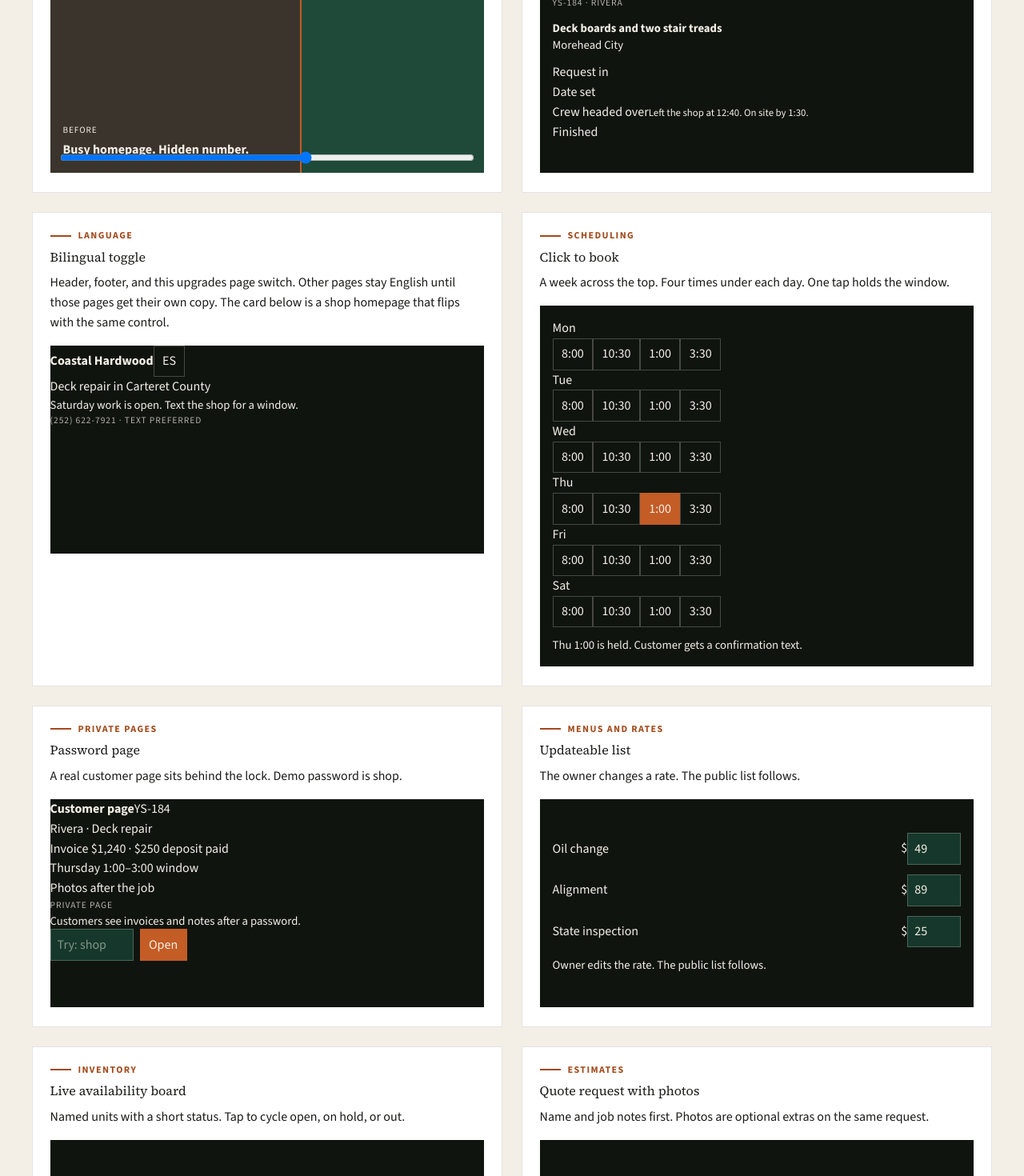
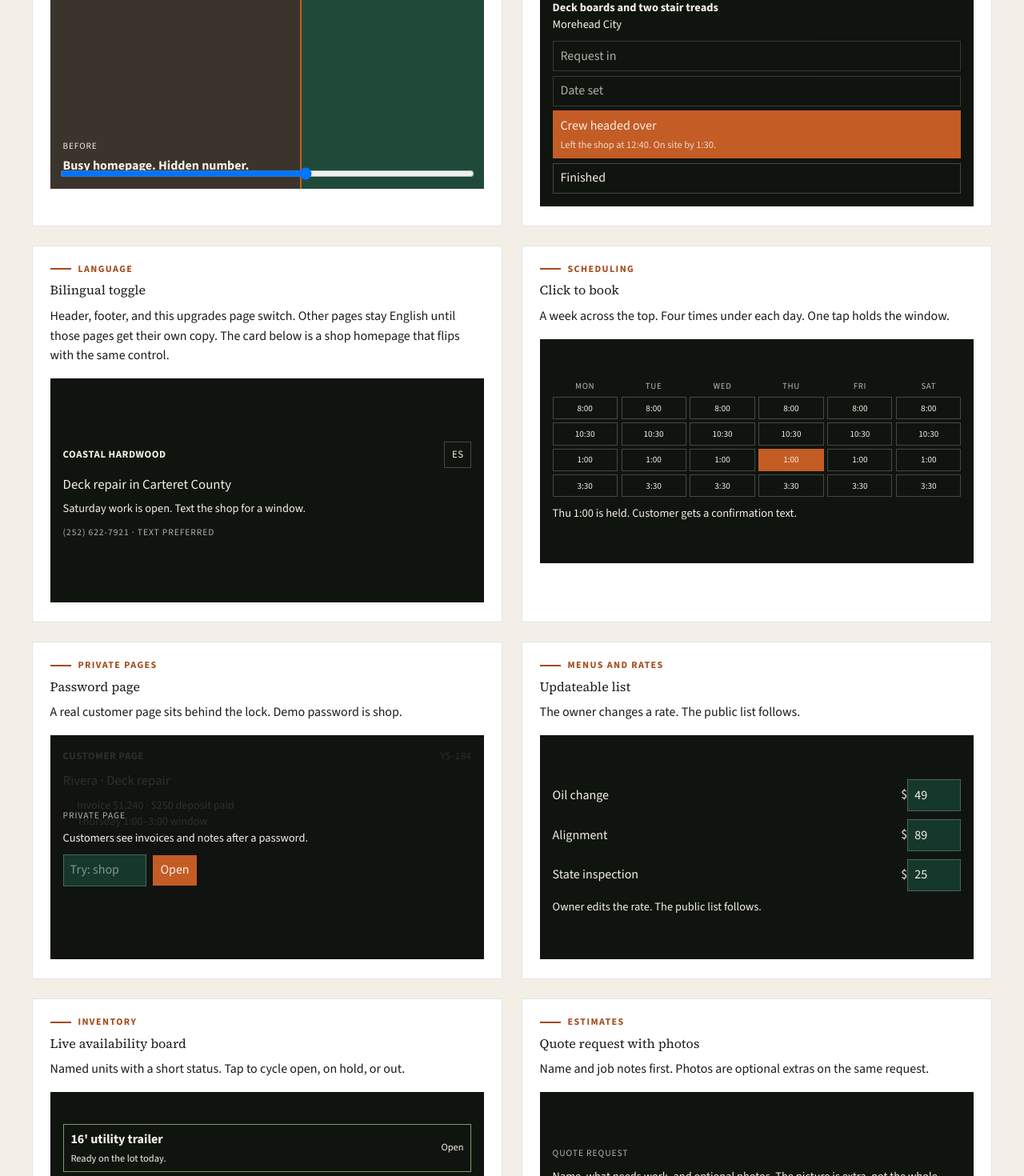
Before and after one commit to CRMwebsolution/yoursitesolution-co, a Next.js app: page /upgrades in a window 1280 px wide. Shown: the part 2360-3830 px from the top of the page at 80% size. Built offline with nearby package versions, Linux system fonts and the light colour scheme.

Commit message:
Style reworked upgrade demo cards

```diff
--- a/app/upgrades/upgrades.css
+++ b/app/upgrades/upgrades.css
@@ -26,7 +26,7 @@
 
 .upgrade-stage {
   margin-top: 1rem;
-  min-height: 260px;
+  min-height: 280px;
   background: #10140f;
   color: #f4efe6;
   overflow: hidden;
@@ -96,34 +96,16 @@
   background: color-mix(in srgb, #f4efe6 12%, #10140f);
 }
 
-.upgrade-list {
-  display: grid;
-  gap: 1rem;
-}
-
-@media (min-width: 800px) {
-  .upgrade-list {
-    grid-template-columns: repeat(3, 1fr);
-  }
-}
-
-.upgrade-list article {
-  padding: 1.1rem 1.15rem 1.25rem;
-  border: 1px solid color-mix(in srgb, currentColor 12%, transparent);
-}
-
-.upgrade-list h3 {
-  margin: 0.4rem 0 0.45rem;
-}
-
 .demo-pad,
-.theme-stage {
-  min-height: 260px;
+.theme-stage,
+.mini-page {
+  min-height: 280px;
   padding: 1rem;
   display: flex;
   flex-direction: column;
   justify-content: center;
-  gap: 0.75rem;
+  gap: 0.65rem;
+  position: relative;
 }
 
 .demo-kicker {
@@ -136,7 +118,7 @@
 
 .demo-note {
   margin: 0;
-  font-size: 0.92rem;
+  font-size: 0.9rem;
   line-height: 1.4;
 }
 
@@ -147,37 +129,49 @@
 }
 
 .chip,
-.track-steps button,
-.avail {
+.avail,
+.status-list button {
   border: 1px solid color-mix(in srgb, #f4efe6 24%, transparent);
   background: transparent;
   color: inherit;
-  padding: 0.4rem 0.65rem;
+  padding: 0.35rem 0.55rem;
   font: inherit;
   cursor: pointer;
 }
 
 .chip.is-on,
-.track-steps button.is-on {
+.status-list button.is-on {
   background: #c45c26;
   border-color: #c45c26;
 }
 
-.track-steps {
+.status-list {
+  list-style: none;
+  margin: 0;
+  padding: 0;
   display: grid;
-  grid-template-columns: repeat(4, 1fr);
   gap: 0.35rem;
 }
 
-.track-steps button {
-  font-size: 0.72rem;
-  letter-spacing: 0.04em;
-  text-transform: uppercase;
+.status-list button {
+  width: 100%;
+  text-align: left;
+  display: grid;
+  gap: 0.15rem;
+}
+
+.status-list button.is-done {
+  opacity: 0.7;
+}
+
+.status-list small {
+  font-size: 0.78rem;
+  opacity: 0.85;
 }
 
 .ba-wrap,
 .ba-stage {
-  height: 260px;
+  height: 280px;
   position: relative;
 }
 
@@ -189,6 +183,8 @@
   justify-content: flex-end;
   padding: 1rem;
   gap: 0.25rem;
+  background-size: cover;
+  background-position: center;
 }
 
 .ba-pane span {
@@ -198,11 +194,11 @@
 }
 
 .ba-after {
-  background: #1f4a3a;
+  background-color: #1f4a3a;
 }
 
 .ba-before {
-  background: #3a342c;
+  background-color: #3a342c;
   overflow: hidden;
   border-right: 2px solid #c45c26;
 }
@@ -212,6 +208,32 @@
   inset: auto 0 0.7rem;
   width: calc(100% - 1.5rem);
   margin: 0 0.75rem;
+}
+
+.week-grid {
+  display: grid;
+  grid-template-columns: repeat(6, minmax(0, 1fr));
+  gap: 0.3rem;
+}
+
+.week-col {
+  display: grid;
+  gap: 0.25rem;
+  justify-items: stretch;
+}
+
+.week-col p {
+  margin: 0;
+  text-align: center;
+  font-size: 0.68rem;
+  letter-spacing: 0.06em;
+  text-transform: uppercase;
+  opacity: 0.75;
+}
+
+.week-col .chip {
+  padding: 0.28rem 0.1rem;
+  font-size: 0.7rem;
 }
 
 .gate-form,
@@ -241,6 +263,20 @@
 .avail {
   display: flex;
   justify-content: space-between;
+  align-items: center;
+  gap: 0.6rem;
+  text-align: left;
+}
+
+.avail span {
+  display: grid;
+  gap: 0.15rem;
+}
+
+.avail small,
+.avail em {
+  font-style: normal;
+  font-size: 0.78rem;
 }
 
 .avail.open {
@@ -252,7 +288,7 @@
 }
 
 .avail.out {
-  opacity: 0.55;
+  opacity: 0.6;
 }
 
 .theme-stage.is-dark {
@@ -288,3 +324,41 @@
 .qr-grid span.on {
   background: #f4efe6;
 }
+
+.mini-bar {
+  display: flex;
+  justify-content: space-between;
+  align-items: center;
+  gap: 0.5rem;
+  font-size: 0.8rem;
+  letter-spacing: 0.04em;
+  text-transform: uppercase;
+}
+
+.mini-title {
+  margin: 0;
+  font-size: 1.05rem;
+  line-height: 1.25;
+}
+
+.mini-list {
+  margin: 0;
+  padding-left: 1.1rem;
+  font-size: 0.88rem;
+  line-height: 1.45;
+}
+
+.private-page {
+  justify-content: flex-start;
+}
+
+.gate-cover {
+  position: absolute;
+  inset: 0;
+  background: color-mix(in srgb, #10140f 88%, transparent);
+  display: flex;
+  flex-direction: column;
+  justify-content: center;
+  gap: 0.6rem;
+  padding: 1rem;
+}
```
